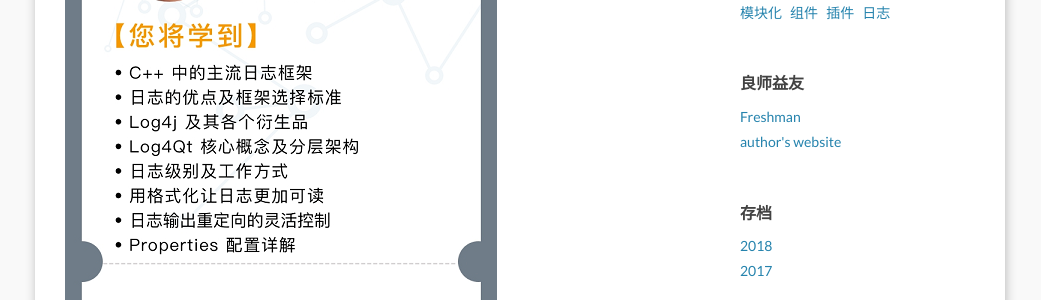
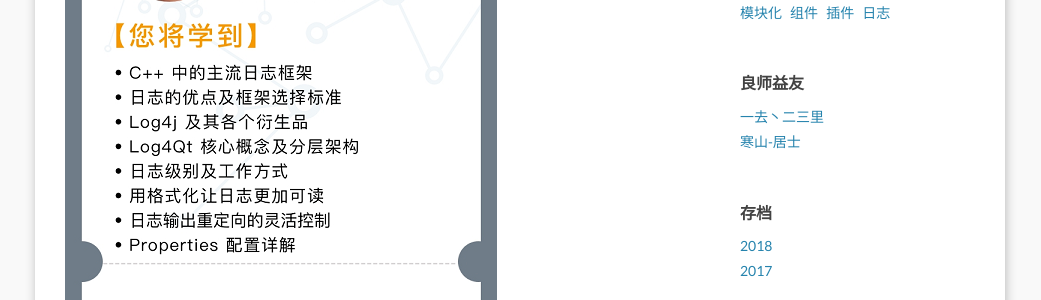
Before and after one commit to Waleon/Waleon.github.io, a Jekyll site: the page built from index.html, in a window 1280 px wide and 900 px high, scrolled down 787 px. Shown: the part 152-452 px from the top of the window, without its empty margins (120-1161 px from the left). Built offline with Jekyll 4.4.1, drawn with Linux system fonts in a browser that asks for light colours; the list of posts is cut into pages by our own code.

Commit message:
update Blogroll

```diff
--- a/_config.yml
+++ b/_config.yml
@@ -173,12 +173,12 @@ locales:
 ### your Blogroll info, only name can shown on the page.
 
 Blogroll:
-      - name: Freshman
-        href: http://yulijia.net/freshman
-        title: Another Jekyll blog theme
-      - name: author's website
-        href: http://yulijia.net/
-        title: Lijia Yu's website
+      - name: 一去丶二三里
+        href: https://blog.csdn.net/liang19890820
+        title: CSDN 博客
+      - name: 寒山-居士
+        href: https://www.heilqt.com/
+        title: Qter 的宠儿
 
 
 ### Build settings
```
